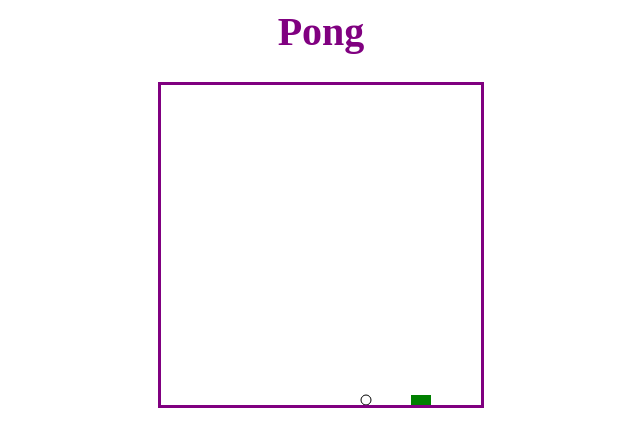
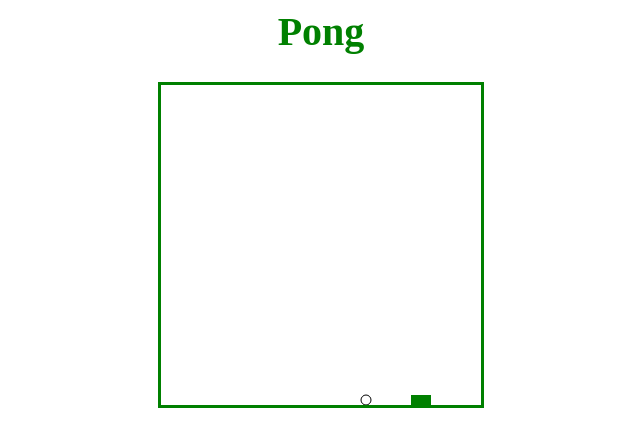
Before and after one commit to abbisanders/pong, a plain HTML site: page index.html in a window 1280 px wide. Shown: the whole page, without its empty margins (319-959 px from the left). Drawn offline with nearby package versions, Linux system fonts and the light colour scheme.

Commit message:
Update index.html

```diff
--- a/index.html
+++ b/index.html
@@ -18,7 +18,7 @@ p {
     <script src="pong.js"></script>
 
 </head>
-<body text="purple">
+<body text="green">
 <center>
 <div class="container">
     <div class="page-header">
@@ -27,7 +27,7 @@ p {
     <div class="row">
         <div class="col-sm-4"></div>
         <div class="col-sm-4">
-            <canvas id="middleCanvas" width="320" height="320" style="border:3px solid purple;">
+            <canvas id="middleCanvas" width="320" height="320" style="border:3px solid green;">
                 (and here)
             </canvas>
         </div>
```
